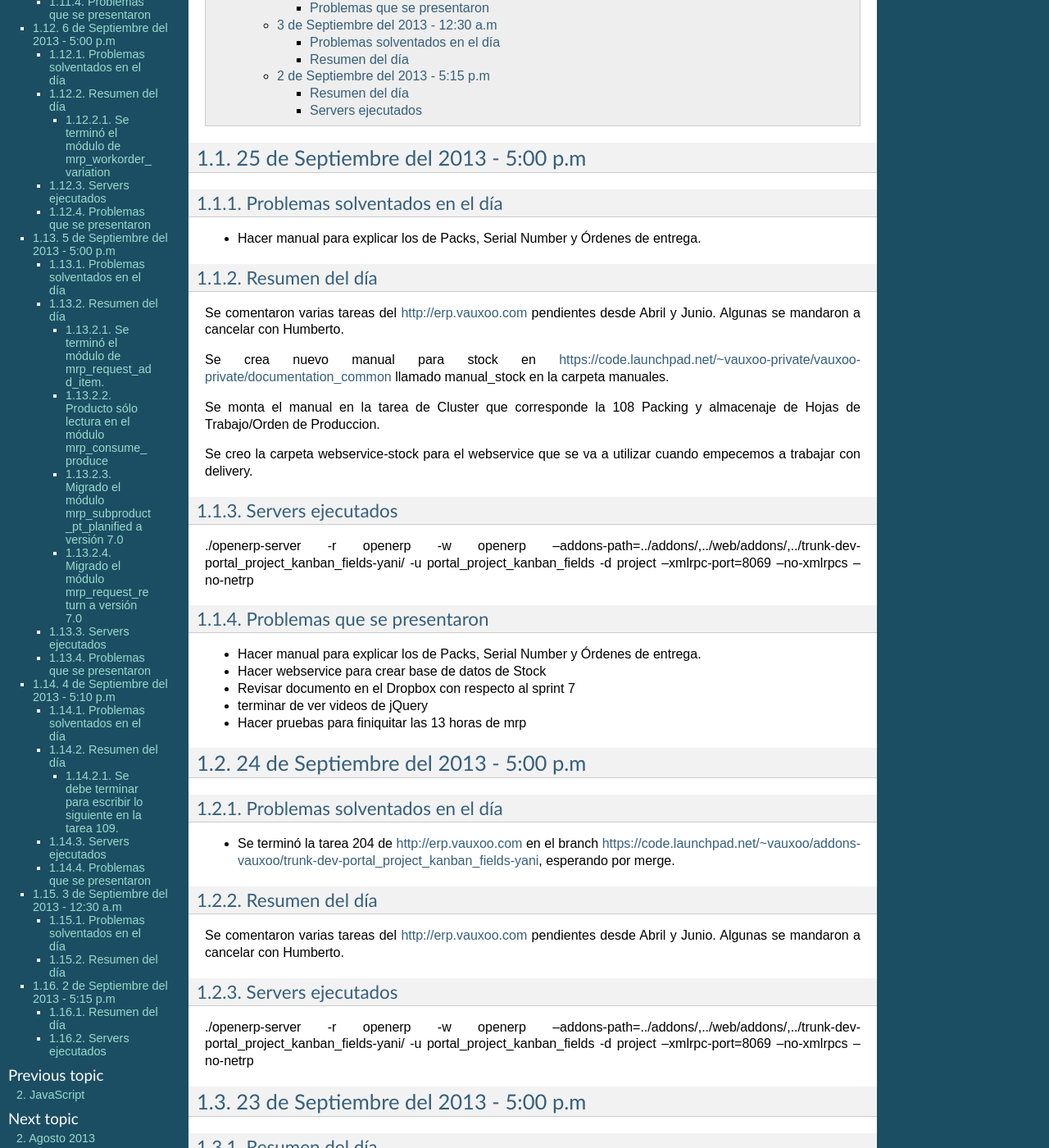
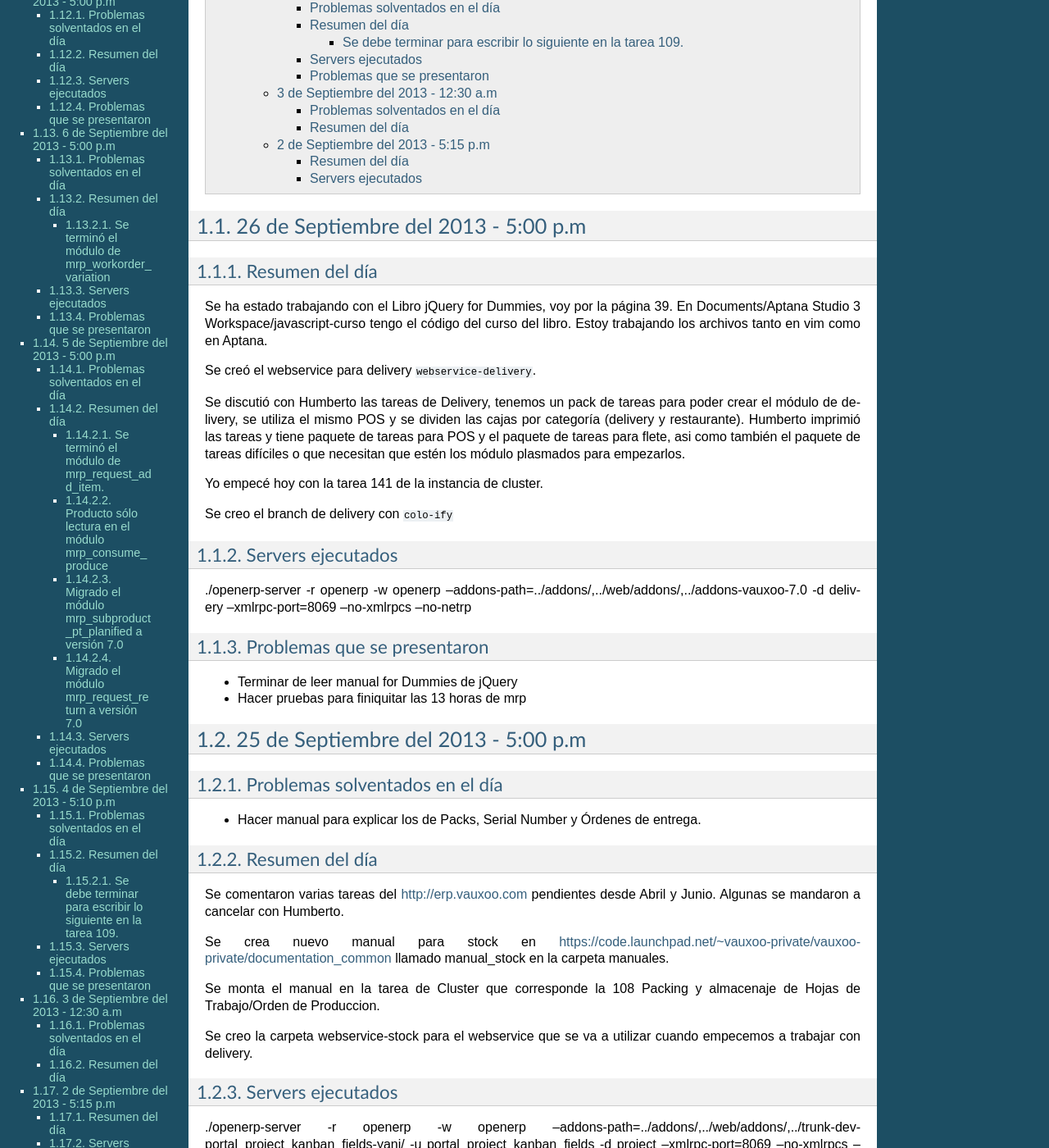
Before and after one commit to yaniaular/knowledge, a Sphinx documentation site: the page built from source/sep-2013.rst, in a window 1280 px wide and 1400 px high, scrolled down 1392 px. Shown: the whole window at 82% size. Built offline with Sphinx 7.4.7, drawn with Linux system fonts in a browser that asks for light colours; formulas are drawn with MathJax 3; some of the changed text lies outside the part shown.

Commit message:
[ADD] Resumen del 26 de Septiembre de 2013

```diff
--- /dev/null
+++ b/source/referencias.rst
@@ -0,0 +1,6 @@
+===========
+REFERENCIAS
+===========
+
+- Elementos de una página HTML: http://www.w3.org/TR/REC-html40/index/elements.html
+- Verificar calidad de código JavaScript: http://www.jslint.com/
--- a/source/sep-2013.rst
+++ b/source/sep-2013.rst
@@ -18,6 +18,44 @@ Septiembre 2013
 .. ~~~~~~~~~~~~~~~~~~~~~~~~~~~~
 .. Problemas que se presentaron
 .. ~~~~~~~~~~~~~~~~~~~~~~~~~~~~
+
+26 de Septiembre del 2013 - 5:00 p.m
+------------------------------------
+
+~~~~~~~~~~~~~~~
+Resumen del día
+~~~~~~~~~~~~~~~
+
+Se ha estado trabajando con el Libro jQuery for Dummies, voy por la página 39. En Documents/Aptana
+Studio 3 Workspace/javascript-curso tengo el código del curso del libro. Estoy trabajando los
+archivos tanto en vim como en Aptana.
+
+Se creó el webservice para delivery ``webservice-delivery``.
+
+Se discutió con Humberto las tareas de Delivery, tenemos un pack de tareas para poder crear el
+módulo de delivery, se utiliza el mismo POS y se dividen las cajas por categoría (delivery y
+restaurante). Humberto imprimió las tareas y tiene paquete de tareas para POS y el paquete de
+tareas para flete, asi como también el paquete de tareas difíciles o que necesitan que estén los
+módulo plasmados para empezarlos.
+
+Yo empecé hoy con la tarea 141 de la instancia de cluster.
+
+Se creo el branch de delivery con ``colo-ify``
+
+~~~~~~~~~~~~~~~~~~
+Servers ejecutados
+~~~~~~~~~~~~~~~~~~
+
+./openerp-server -r openerp -w openerp --addons-path=../addons/,../web/addons/,../addons-vauxoo-7.0
+-d delivery --xmlrpc-port=8069 --no-xmlrpcs --no-netrp
+
+~~~~~~~~~~~~~~~~~~~~~~~~~~~~
+Problemas que se presentaron
+~~~~~~~~~~~~~~~~~~~~~~~~~~~~
+
+- Terminar de leer manual for Dummies de jQuery
+- Hacer pruebas para finiquitar las 13 horas de mrp
+
 
 25 de Septiembre del 2013 - 5:00 p.m
 ------------------------------------
```
Also changed, not shown: source/index.rst (+9 -0 lines).
